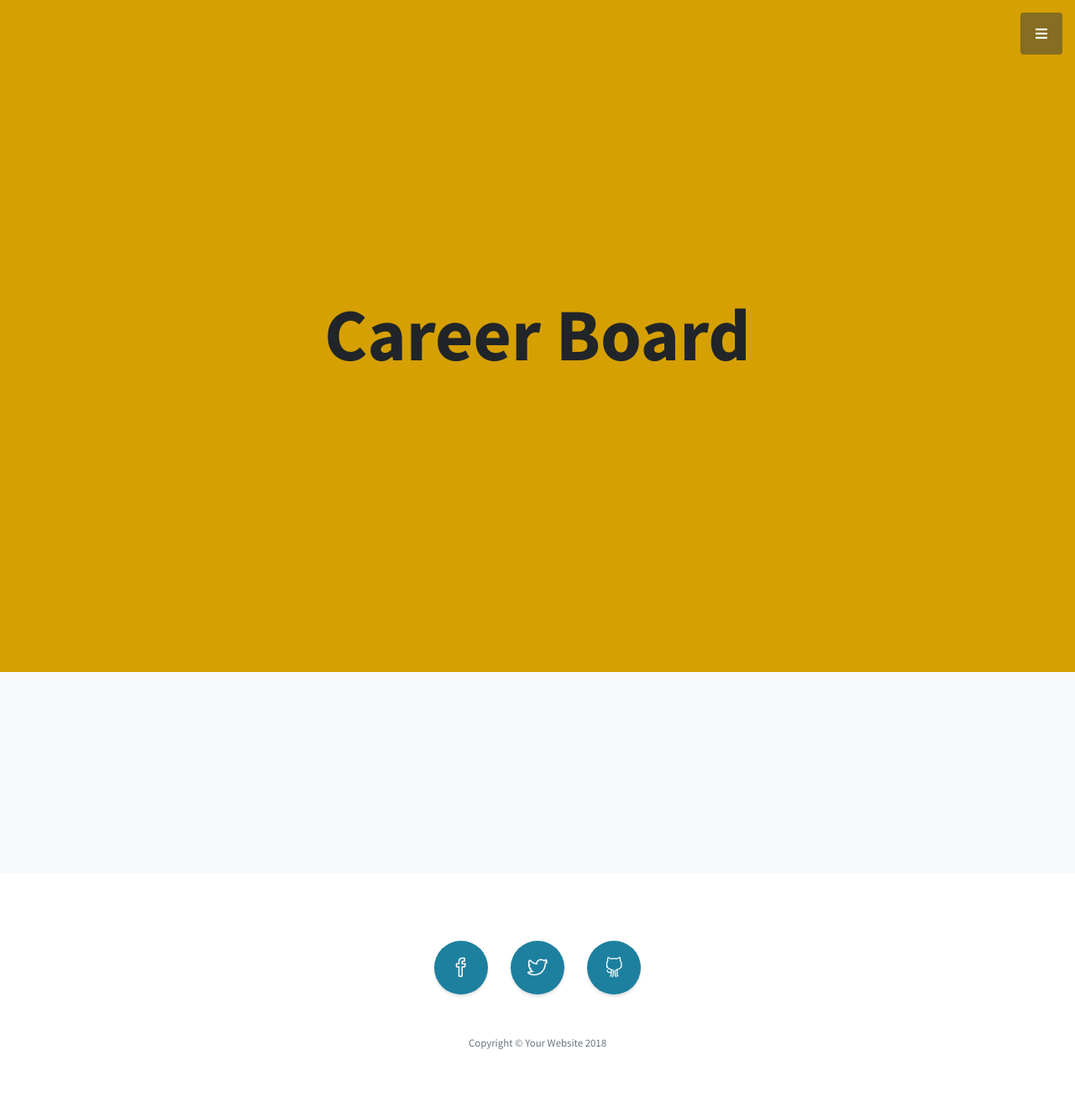
After one commit to healthainetwork/hain_site, a Django app: page /careers/ in a window 1280 px wide. The commit adds this page. Shown: the whole page at 84% size. Run offline with Django 3.2, Linux system fonts and the light colour scheme; data that the repository does not hold is empty; some libraries are stand-ins or nearby versions.

Commit message:
Career page live

```diff
--- a/config/urls.py
+++ b/config/urls.py
@@ -4,13 +4,14 @@ from django.conf.urls.static import static
 from django.contrib import admin
 from django.views.generic import RedirectView, TemplateView
 from django.views import defaults as default_views
-from common.views import index_view, updates_view
+from common.views import index_view, careers_view, updates_view
 
 urlpatterns = [
     path("", view=index_view, name="index"),
     path("about/", TemplateView.as_view(template_name="pages/about.html"), name="about"),
     path("updates/", TemplateView.as_view(template_name="pages/updates_landing.html"), name="updates_landing"),
     re_path(r'^updates/(?P<type_of_update>\w+)/(?:page-(?P<page_number>\d+)/)?$', updates_view, name="updates_view"),
+    path("careers/", view=careers_view, name="careers_view"),
     # Django Admin, use {% url 'admin:index' %}
     path(settings.ADMIN_URL, admin.site.urls),
     # User management
--- a/hain_site/common/views.py
+++ b/hain_site/common/views.py
@@ -2,6 +2,10 @@ from django.shortcuts import render
 from itertools import chain
 from .models import *
 
+import collections
+
+def makehash():
+    return collections.defaultdict(makehash)
 
 def index_view(request):
     team_members = AboutMembers.objects.exclude(team_role = "Advisor")
@@ -27,3 +31,17 @@ def updates_view(request, type_of_update, page_number = 1):
     context = {'updates': updates, 'category': type_of_update, }
 
     return render(request, 'pages/updates.html', context)
+
+def careers_view(request):
+
+    careers = Career.objects.all()
+    company_list = careers.order_by('company').values('company').distinct()
+    companies = list(Company.objects.filter(id__in = company_list).values())
+
+    for company_obj in companies:
+        career_objs = list(Career.objects.filter(company = company_obj["id"]).values())
+        company_obj["careers"] = career_objs
+
+    context = {'companies': companies}
+
+    return render(request, 'pages/careers.html', context)
--- a/hain_site/templates/pages/base.html
+++ b/hain_site/templates/pages/base.html
@@ -67,6 +67,9 @@
           </div>
         </li>
 
+        <li class="sidebar-nav-item">
+          <a class="nav-link" href="{% url 'careers_view' %}">Careers</a>
+        </li>
       </ul>
     </nav>
 
--- /dev/null
+++ b/hain_site/templates/pages/careers.html
@@ -0,0 +1,33 @@
+{% extends "pages/base.html" %}
+{% load static %}
+
+{% block title %}HEALTH AI NETWORK - AI in healthcare{% endblock %}
+
+{% block header_content %}
+  	<h1 class="mb-1">Career Board</h1>
+{% endblock %}
+
+{% block content %}
+
+  <section class="content-section bg-light" id="updates">
+
+      {% for company in companies %}
+	      <div class="container">
+	          <a href="{{ company.company_link|safe }}"><h2>{{ company.company_name }}</h2></a>
+	          <p>{{ company.company_description }}</p>
+
+	        <div class="row">
+	          {% for career in company.careers %}
+	            <div class="col-sm-6">
+	              <a href="{{ career.posting_link|safe }}">
+	                <h4>{{ career.career_role }}</h4>
+	                {% if career.career_location %}<p>{{ career.career_location }}</p>{% endif %}
+	      		  </a>
+	      	    </div>
+	          {% endfor %}
+	        </div>
+	       </div>
+      {% endfor %}
+  </section>
+
+{% endblock %}
```
Also changed, not shown: hain_site/media/bacchus.png (added), 1 other file.
